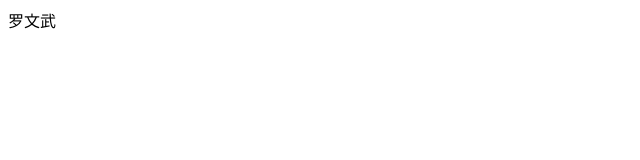
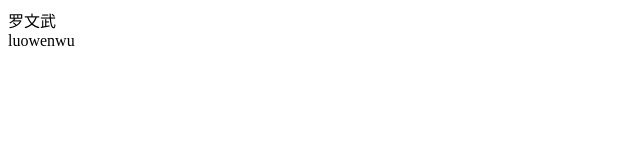
Before and after one commit to shashaluo/emperor, a plain HTML site: page index.html in a window 1280 px wide. Shown: the full height of the page, 0-640 px from the left. Drawn offline with Linux system fonts and the light colour scheme.

Commit message:
luowenwu分支

```diff
--- a/index.html
+++ b/index.html
@@ -7,5 +7,6 @@
 </head>
 <body>
     <div>罗文武</div>
+    <div>luowenwu</div>
 </body>
 </html>
```
